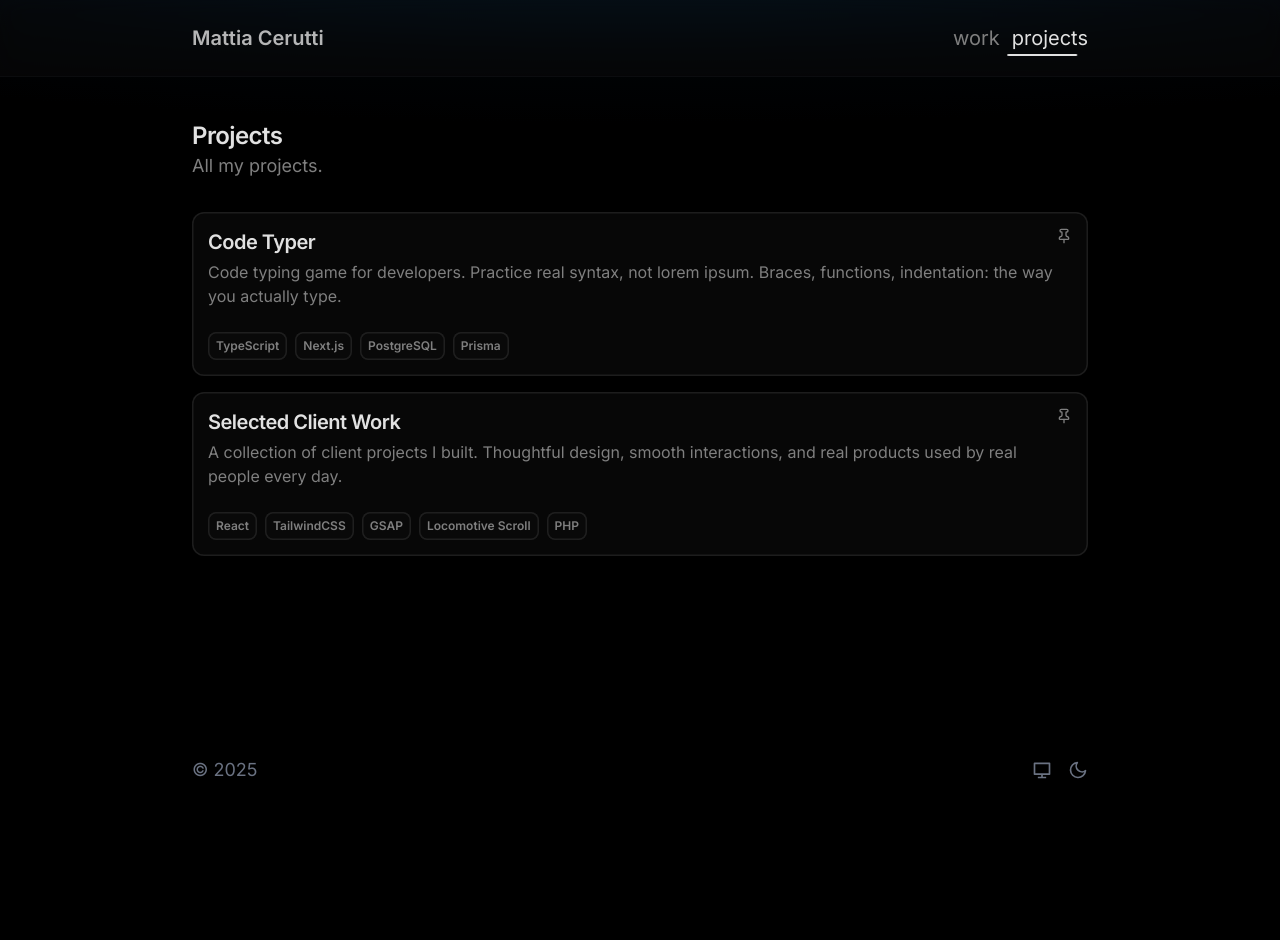
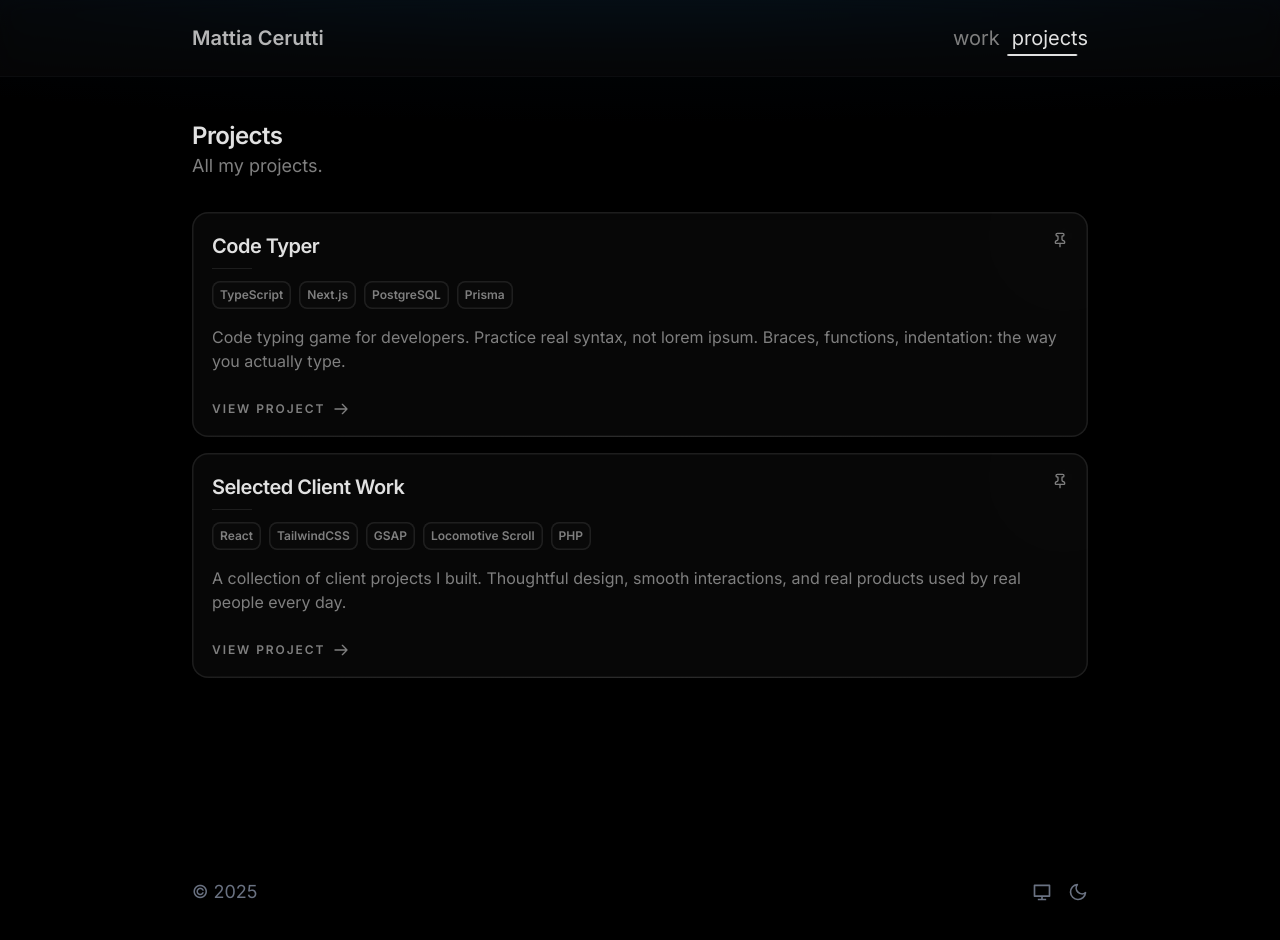
Before and after one commit to mattiacerutti/portfolio, a Next.js app: page /projects in a window 1280 px wide. Shown: the top 940 px of the page. Before the commit the page ends 824 px from the top, so only its background shows below. Built offline with nearby package versions, Linux system fonts and the light colour scheme.

Commit message:
feat: update project card and button styles for improved UX

```diff
--- a/src/app/(pages)/projects/(items)/code-typer/page.tsx
+++ b/src/app/(pages)/projects/(items)/code-typer/page.tsx
@@ -45,14 +45,14 @@ function Page() {
 
           {project.preview && (
             <CustomLink href={project.preview} target="_blank">
-              <Button className="h-7 w-7 p-1.5">
+              <Button className="h-7 w-7 p-1.5 transition-transform duration-300 hover:-translate-y-0.5">
                 <HiOutlineExternalLink className="h-full w-full" />
               </Button>
             </CustomLink>
           )}
           {project.github && (
             <CustomLink href={project.github} target="_blank">
-              <Button className="h-7 w-7 p-1.5">
+              <Button className="h-7 w-7 p-1.5 transition-transform duration-300 hover:-translate-y-0.5">
                 <TbBrandGithub className="h-full w-full" />
               </Button>
             </CustomLink>
--- a/src/app/(pages)/projects/(items)/layout.tsx
+++ b/src/app/(pages)/projects/(items)/layout.tsx
@@ -10,7 +10,7 @@ export default function RootLayout({
     <div className="flex flex-col gap-7">
       <CustomLink href="/projects/" className="flex flex-row items-center underline decoration-[var(--muted-foreground)]/30">
         <IoChevronBack className="mr-1 inline-block" />
-        Back to Projects
+        All Projects
       </CustomLink>
       {children}
     </div>
--- a/src/app/(pages)/projects/(items)/selected-work/page.tsx
+++ b/src/app/(pages)/projects/(items)/selected-work/page.tsx
@@ -40,21 +40,6 @@ function Page() {
         <P className="!text-sm text-[var(--muted-foreground)]">1 min read</P>
         <div className="flex items-center gap-2">
           <H3>{project.title}</H3>
-
-          {project.preview && (
-            <CustomLink href={project.preview} target="_blank">
-              <Button className="h-7 w-7 p-1.5">
-                <HiOutlineExternalLink className="h-full w-full" />
-              </Button>
-            </CustomLink>
-          )}
-          {project.github && (
-            <CustomLink href={project.github} target="_blank">
-              <Button className="h-7 w-7 p-1.5">
-                <TbBrandGithub className="h-full w-full" />
-              </Button>
-            </CustomLink>
-          )}
         </div>
         <P className="text-[var(--muted-foreground)]">{project.description}</P>
         <div className="mt-3 flex flex-wrap gap-2">
--- a/src/components/projects/project-card.tsx
+++ b/src/components/projects/project-card.tsx
@@ -6,6 +6,7 @@ import TechCard from "../ui/tech-card";
 import {IProject} from "@/data/projects";
 import Button from "../ui/button";
 import {LuPin} from "react-icons/lu";
+import {HiOutlineArrowRight} from "react-icons/hi";
 
 interface IProjectCardProps {
   project: IProject;
@@ -18,18 +19,33 @@ function ProjectCard(props: IProjectCardProps) {
   const {id, title, description, technologies} = project;
 
   return (
-    <CustomLink href={`/projects/${id}/`} className="cursor-pointer">
-      <Button className="relative flex h-full flex-col items-start gap-1 !rounded-xl p-4">
-        {relevant && <LuPin className="absolute top-4 right-4 h-4 w-4 text-[var(--muted-foreground)]" title="This project has been pinned" />}
+    <CustomLink href={`/projects/${id}/`} className="group cursor-pointer">
+      <Button className="relative flex h-full flex-col items-start gap-4 overflow-hidden !rounded-2xl p-5 transition-transform duration-300 group-hover:-translate-y-0.5">
+        <div className="pointer-events-none absolute inset-0">
+          <div className="absolute -top-16 -right-16 h-44 w-44 rounded-full bg-[var(--button-hover-bg)] opacity-20 blur-3xl transition-opacity duration-300 group-hover:opacity-30" />
+          <div className="absolute bottom-0 left-0 h-px w-full bg-gradient-to-r from-transparent via-[var(--button-border)] to-transparent opacity-70" />
+        </div>
+        {relevant && <LuPin className="absolute top-5 right-5 h-4 w-4 text-[var(--muted-foreground)]" title="This project has been pinned" />}
+        <div className="flex flex-col gap-2">
           <H4 className="text-[var(--foreground)]">{title}</H4>
-        <P className="!text-sm text-[var(--muted-foreground)] sm:!text-base">{description}</P>
+
+          <div className="relative z-10 h-px w-10 bg-[var(--button-border)] transition-all duration-300 group-hover:w-16" />
           {!hideTechStack && technologies && (
-          <div className="mt-5 flex flex-wrap gap-2">
+            <div className="relative z-10 mt-1 w-full rounded-xl">
+              <div className="flex flex-wrap gap-2">
                 {technologies.map((tech, index) => (
                   <TechCard key={index} name={tech} />
                 ))}
               </div>
+            </div>
           )}
+        </div>
+        <P className="relative z-10 !text-sm text-[var(--muted-foreground)] sm:!text-base">{description}</P>
+
+        <div className="relative z-10 mt-3 flex items-center gap-2 text-xs font-semibold tracking-[0.16em] text-[var(--muted-foreground)] uppercase transition-colors duration-300 group-hover:text-[var(--foreground)]">
+          <span>View project</span>
+          <HiOutlineArrowRight className="h-4 w-4 transition-transform duration-300 group-hover:translate-x-1" />
+        </div>
       </Button>
     </CustomLink>
   );
--- a/src/components/ui/button.tsx
+++ b/src/components/ui/button.tsx
@@ -1,5 +1,6 @@
 import React from "react";
 import GlassPane from "./glass-pane";
+import {twMerge} from "tailwind-merge";
 
 interface IButtonProps {
   children?: React.ReactNode;
@@ -9,7 +10,7 @@ interface IButtonProps {
 function Button(props: IButtonProps) {
   const {children, className} = props;
   return (
-    <GlassPane className={`cursor-pointer transition-colors duration-300 hover:bg-[var(--button-hover-bg)] hover:text-[var(--button-hover-text)] ${className}`}>
+    <GlassPane className={twMerge("cursor-pointer transition-colors duration-300 hover:bg-[var(--button-hover-bg)] hover:text-[var(--button-hover-text)]", className)}>
       {children}
     </GlassPane>
   );
--- a/src/sections/hero.tsx
+++ b/src/sections/hero.tsx
@@ -40,17 +40,17 @@ export default function Hero() {
 
         <HorizontalReveal className="flex items-center gap-3">
           <CustomLink href="https://github.com/mattiacerutti" target="_blank" rel="noopener noreferrer" className="">
-            <Button className="h-9 w-9 p-1.5">
+            <Button className="h-9 w-9 p-1.5 transition-transform duration-300 hover:-translate-y-0.5">
               <TbBrandGithub className="h-full w-full" />
             </Button>
           </CustomLink>
           <CustomLink href="https://www.linkedin.com/in/mattiacerutti/" target="_blank" rel="noopener noreferrer">
-            <Button className="h-9 w-9 p-1.5">
+            <Button className="h-9 w-9 p-1.5 transition-transform duration-300 hover:-translate-y-0.5">
               <LiaLinkedinIn className="h-full w-full" />
             </Button>
           </CustomLink>
           <CustomLink href="https://flowcv.com/resume/sfcv6r8csf" target="_blank" rel="noopener noreferrer">
-            <Button className="h-9 w-9 p-2">
+            <Button className="h-9 w-9 p-2 transition-transform duration-300 hover:-translate-y-0.5">
               <FaRegFileAlt className="h-full w-full" />
             </Button>
           </CustomLink>
```
Lines whose indentation alone changed are shown as unchanged.
